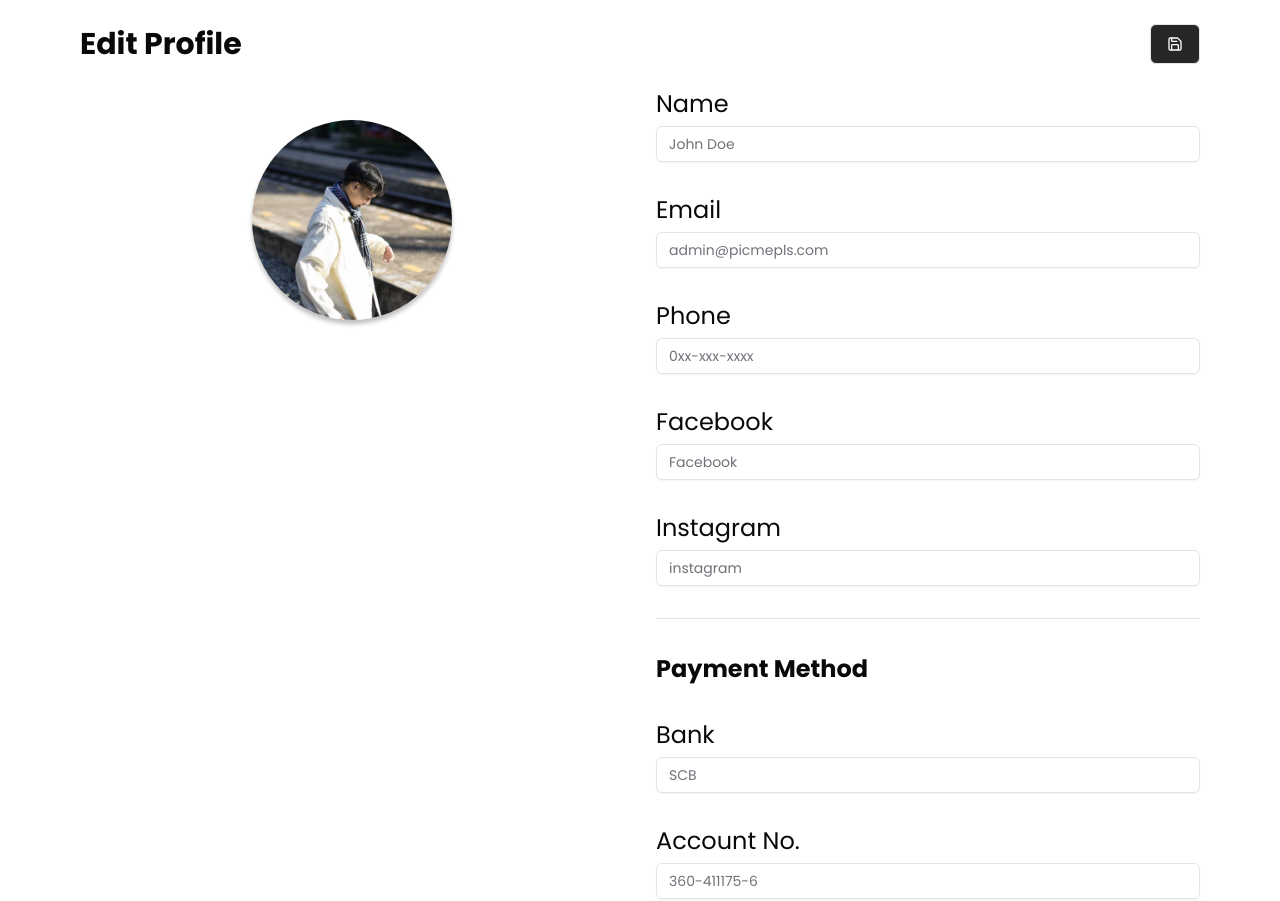
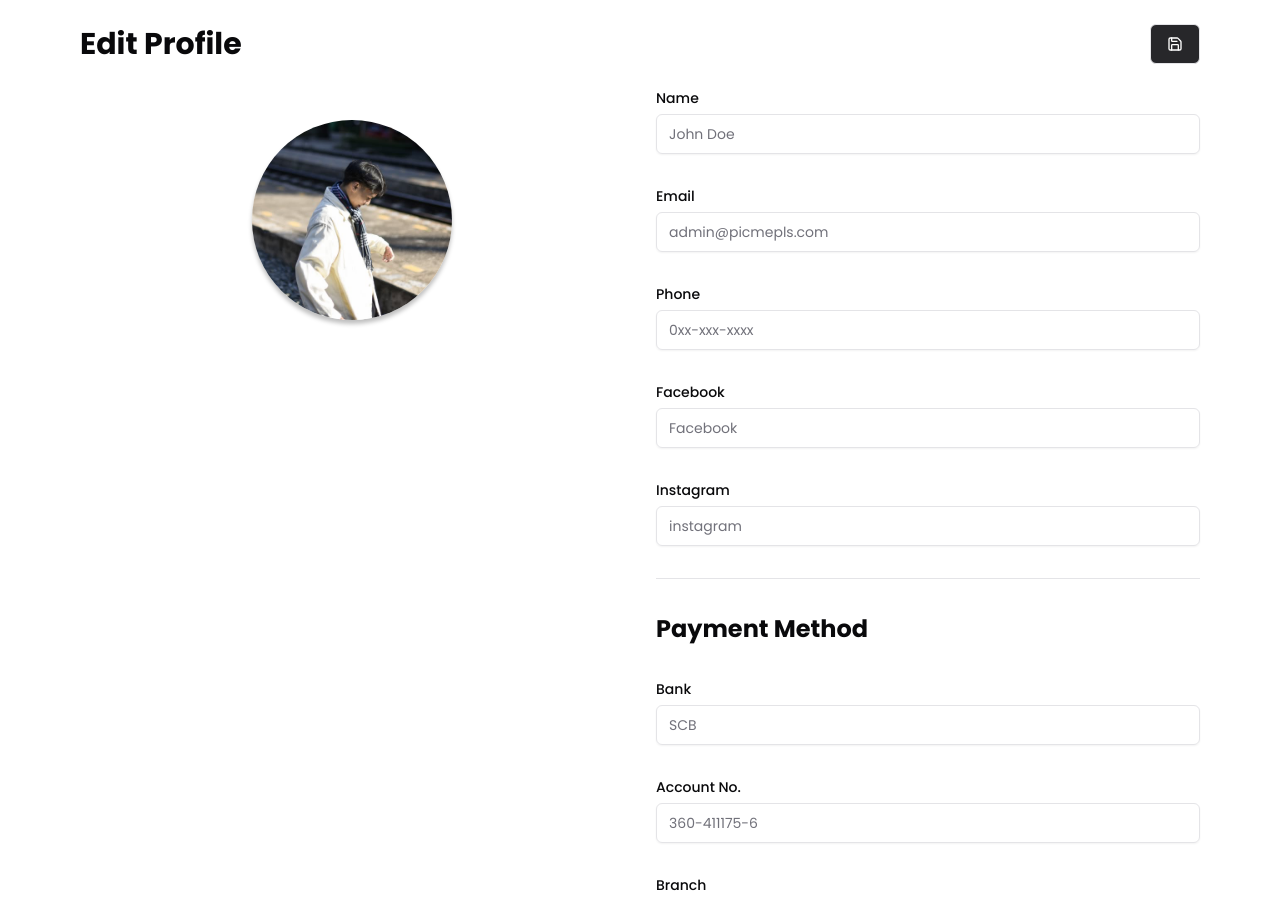
Before and after one commit to CP-RektMart/pic-me-pls-frontend, a Next.js app: page /profile in a window 1280 px wide. Shown: the top 901 px of the page. Built offline with nearby package versions, Linux system fonts and the light colour scheme.

Commit message:
edit: font size, weight

```diff
--- a/src/app/profile/page.tsx
+++ b/src/app/profile/page.tsx
@@ -30,24 +30,39 @@ export default function ProfilePage() {
         </div>
         <div className='flex-1 space-y-8'>
           <div className='space-y-1.5'>
-            <p className='text-2xl'>Name</p>
-            <Input placeholder='John Doe' className='px-3 py-2' />
+            <p className='text-sm font-medium'>Name</p>
+            <Input
+              placeholder='John Doe'
+              className='h-10 justify-between px-3 py-2'
+            />
           </div>
           <div className='space-y-1.5'>
-            <p className='text-2xl'>Email</p>
-            <Input placeholder='admin@picmepls.com' className='px-3 py-2' />
+            <p className='text-sm font-medium'>Email</p>
+            <Input
+              placeholder='admin@picmepls.com'
+              className='h-10 justify-between px-3 py-2'
+            />
           </div>
           <div className='space-y-1.5'>
-            <p className='text-2xl'>Phone</p>
-            <Input placeholder='0xx-xxx-xxxx' className='px-3 py-2' />
+            <p className='text-sm font-medium'>Phone</p>
+            <Input
+              placeholder='0xx-xxx-xxxx'
+              className='h-10 justify-between px-3 py-2'
+            />
           </div>
           <div className='space-y-1.5'>
-            <p className='text-2xl'>Facebook</p>
-            <Input placeholder='Facebook' className='px-3 py-2' />
+            <p className='text-sm font-medium'>Facebook</p>
+            <Input
+              placeholder='Facebook'
+              className='h-10 justify-between px-3 py-2'
+            />
           </div>
           <div className='space-y-1.5'>
-            <p className='text-2xl'>Instagram</p>
-            <Input placeholder='instagram' className='px-3 py-2' />
+            <p className='text-sm font-medium'>Instagram</p>
+            <Input
+              placeholder='instagram'
+              className='h-10 justify-between px-3 py-2'
+            />
           </div>
           {isPhotographer ? (
             <div className='flex-1 space-y-8'>
@@ -56,18 +71,24 @@ export default function ProfilePage() {
                 Payment Method
               </h2>
               <div className='space-y-1.5'>
-                <p className='text-2xl'>Bank</p>
-                <Input placeholder='SCB' className='px-3 py-2' />
+                <p className='text-sm font-medium'>Bank</p>
+                <Input
+                  placeholder='SCB'
+                  className='h-10 justify-between px-3 py-2'
+                />
               </div>
               <div className='space-y-1.5'>
-                <p className='text-2xl'>Account No.</p>
-                <Input placeholder='360-411175-6' className='px-3 py-2' />
+                <p className='text-sm font-medium'>Account No.</p>
+                <Input
+                  placeholder='360-411175-6'
+                  className='h-10 justify-between px-3 py-2'
+                />
               </div>
               <div className='space-y-1.5'>
-                <p className='text-2xl'>Branch</p>
+                <p className='text-sm font-medium'>Branch</p>
                 <Input
                   placeholder='Future Park Rangsit'
-                  className='px-3 py-2'
+                  className='h-10 justify-between px-3 py-2'
                 />
               </div>
               <Button className='hover:bg-zinc-700'>Revalidate Account</Button>
```
